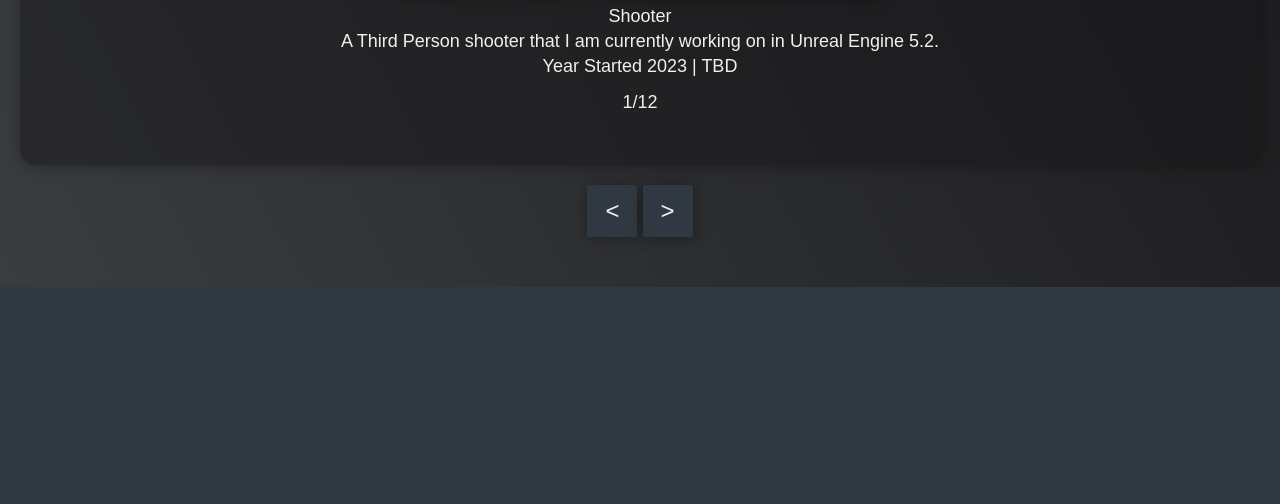
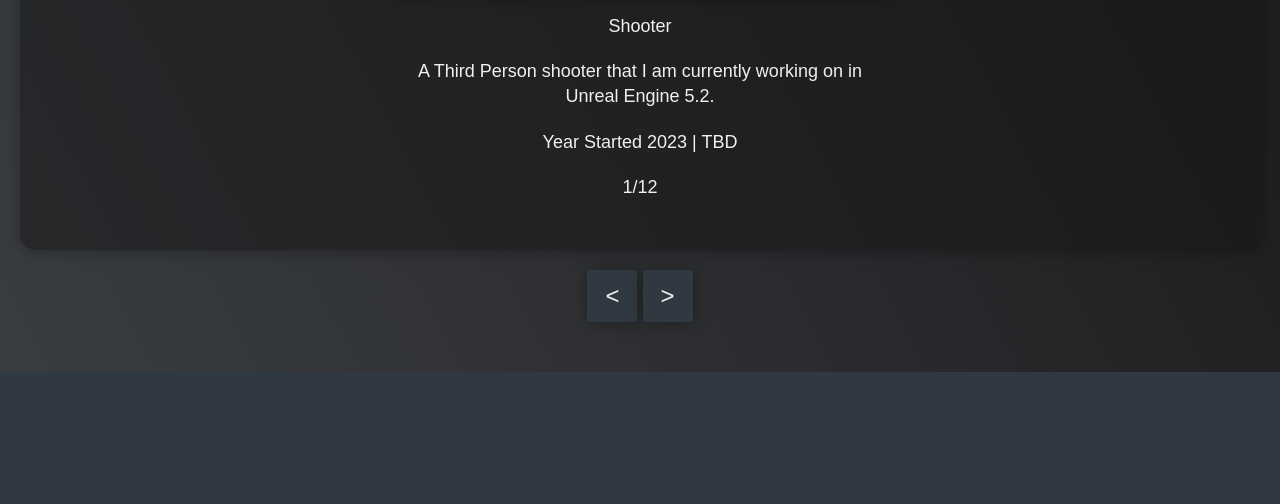
Before and after one commit to Quattrus/kristorosete.github.io, a plain HTML site: page index.html in a window 1280 px wide. Shown: the part 1339-1843 px from the top of the page. Drawn offline with Linux system fonts and the light colour scheme.

Commit message:
Minor formatting fix

```diff
--- a/carousel.js
+++ b/carousel.js
@@ -20,19 +20,19 @@ const projects = [
 {
     videoSrc: "https://www.youtube.com/embed/IkX5INHEugM",
     title: "Prototype True First Person",
-    description: "A prototype true first person game that I was exploring in Unity. I wanted to learn how to make a true first person controller. I applied things that I learned such as inverse kinematics and animation blending into the character's animation.",
+    description: "A prototype true first person game that I was exploring in Unity. I wanted to learn how to make a true first person controller.",
     completion: "Year Started 2022 | Year Finished 2022",
 },
 {
     videoSrc: "https://www.youtube.com/embed/6AG4WWr6zW8",
     title: "A WIP game that I am working on in Godot Engine",
-    description: "A standard pixel platformer where I try to learn 2D game programmming. This is my first game using the Godot Engine and I wanted to incorporate standard platformer controls.",
+    description: "A standard pixel platformer where I try to learn 2D game programming. This is my first game using the Godot Engine and I wanted to incorporate standard platformer controls.",
     completion : "Year Started 2022 | Year Finished TBD",
 },
 {
     videoSrc: "https://www.youtube.com/embed/3nXhtWLgAuM",
     title: "A simple experiment on pathfinding using Unity.",
-    description: "I tried learning pathfinding and basic AI programmming using Unity. I wanted to experiment with the pathfinding capabilities of Unity and to use my experience to create games with point and click mechanics in the future.",
+    description: "I tried learning pathfinding and basic AI programming using Unity. I wanted to learn pathfinding and to use my experience to create games with point and click mechanics in the future.",
     completion: "Year Started 2022 | Year Finished 2022",
 },
 
--- a/newstyles.css
+++ b/newstyles.css
@@ -65,7 +65,6 @@ html{
         padding-left:30px;
         padding-right:30px;
     }
-
 }
 
 .resume-blocks, .about-me-block{
@@ -216,6 +215,13 @@ a{
     padding:50px;
 }
 
+.project-title p{
+    max-width: 500px;
+    margin: 0 auto;
+    padding:10px;
+    box-sizing: border-box;
+}
+
 .project-video{
     max-width:100%;
     box-shadow:1px 1px 15px rgba(0, 0, 0, 0.32);
```
